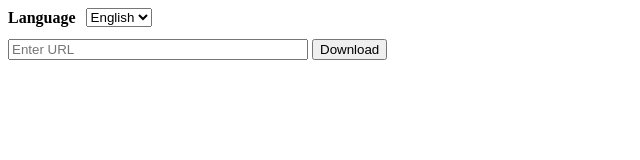
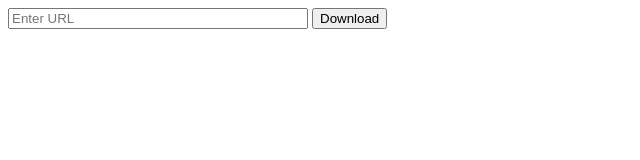
Before and after one commit to ahzkwid/QRCodeGenerator, a plain HTML site: page index.html in a window 1280 px wide. Shown: the whole page, without its empty margins (0-640 px from the left). Drawn offline with nearby package versions, Linux system fonts and the light colour scheme.

Commit message:
Refactor language handling and remove UI elements

```diff
--- a/index.html
+++ b/index.html
@@ -1,15 +1,6 @@
 <meta charset="utf-8" />
 <script src="https://cdnjs.cloudflare.com/ajax/libs/jquery/3.7.1/jquery.min.js"></script>
 <script src="https://cdn.jsdelivr.net/npm/easyqrcodejs@4.4.5/dist/easy.qrcode.min.js"></script>
-
-<div style="display:flex;gap:10px;align-items:center;margin-bottom:12px;">
-  <label id="langLabel" for="langSelect" style="font-weight:600;">언어</label>
-  <select id="langSelect">
-    <option value="ko">한국어</option>
-    <option value="en">English</option>
-    <option value="ja">日本語</option>
-  </select>
-</div>
 
 <div>
   <input id="urlInput" type="text" placeholder="URL 입력" style="width:300px;">
@@ -20,71 +11,47 @@
 
 <script>
 $(function () {
-  // --- i18n 사전 ---
+  // --- 다국어 텍스트 ---
   const i18n = {
     ko: {
-      lang: '언어',
       placeholder: 'URL 입력',
       download: '다운로드',
       invalid: 'URL을 입력하세요.'
     },
     en: {
-      lang: 'Language',
       placeholder: 'Enter URL',
       download: 'Download',
       invalid: 'Please enter a URL.'
     },
     ja: {
-      lang: '言語',
       placeholder: 'URLを入力',
       download: 'ダウンロード',
       invalid: 'URLを入力してください。'
     }
   };
 
-  // 기본 언어 결정: ?lang= 우선, 없으면 브라우저 언어
+  // --- 언어 자동 감지: ?lang= > navigator.language ---
   function detectLang() {
     const qs = new URLSearchParams(location.search);
     const q = (qs.get('lang') || '').toLowerCase();
     if (q === 'ko' || q === 'en' || q === 'ja') return q;
-    const nav = (navigator.language || 'ko').toLowerCase();
+
+    const nav = (navigator.language || '').toLowerCase();
     if (nav.startsWith('ja')) return 'ja';
     if (nav.startsWith('en')) return 'en';
-    return 'ko';
+    if (nav.startsWith('ko')) return 'ko';
+    return 'ko'; // 기본값
   }
 
-  let currentLang = detectLang();
+  const lang = detectLang();
+  const t = i18n[lang] || i18n.ko;
+  document.documentElement.lang = lang;
 
-  // 언어 적용
-  function applyLang(lang) {
-    const t = i18n[lang] || i18n.ko;
-    $('#langLabel').text(t.lang);
-    $('#dlBtn').text(t.download).attr('aria-label', t.download);
-    $('#urlInput').attr('placeholder', t.placeholder);
-    document.documentElement.lang = lang;
-    currentLang = lang;
-  }
+  // UI 문구 적용
+  $('#urlInput').attr('placeholder', t.placeholder);
+  $('#dlBtn').text(t.download).attr('aria-label', t.download);
 
-  // URL에 lang 반영
-  function persistLangToURL(lang) {
-    const url = new URL(location.href);
-    url.searchParams.set('lang', lang);
-    history.replaceState(null, '', url.toString());
-  }
-
-  // 초기 언어 세팅
-  $('#langSelect').val(currentLang);
-  applyLang(currentLang);
-  persistLangToURL(currentLang);
-
-  // 언어 변경 이벤트
-  $('#langSelect').on('change', function () {
-    const lang = $(this).val();
-    applyLang(lang);
-    persistLangToURL(lang);
-  });
-
-  // --- QR 생성 로직 (원본 유지 + 약간 정리) ---
+  // --- QR 생성 로직 ---
   let qr;
   function createQR(url) {
     $('#qrContainer').empty();
@@ -107,14 +74,13 @@ $(function () {
   });
 
   $('#dlBtn').on('click', function () {
-    const t = i18n[currentLang] || i18n.ko;
     const canvas = $('#qrContainer').find('canvas')[0];
     if (!canvas) {
       alert(t.invalid);
       return;
     }
     const a = document.createElement('a');
-    a.href = canvas.toDataURL();
+    a.href = canvas.toDataURL(); // PNG
     a.download = 'qrcode.png';
     a.click();
   });
```
